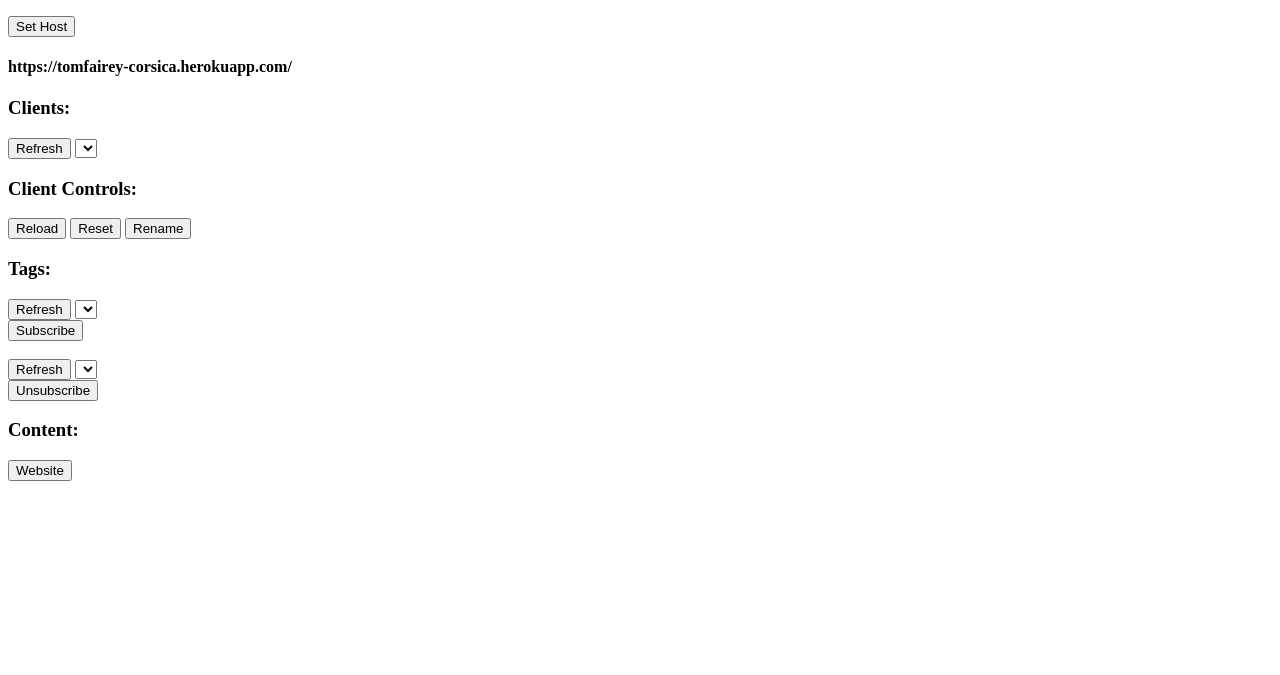
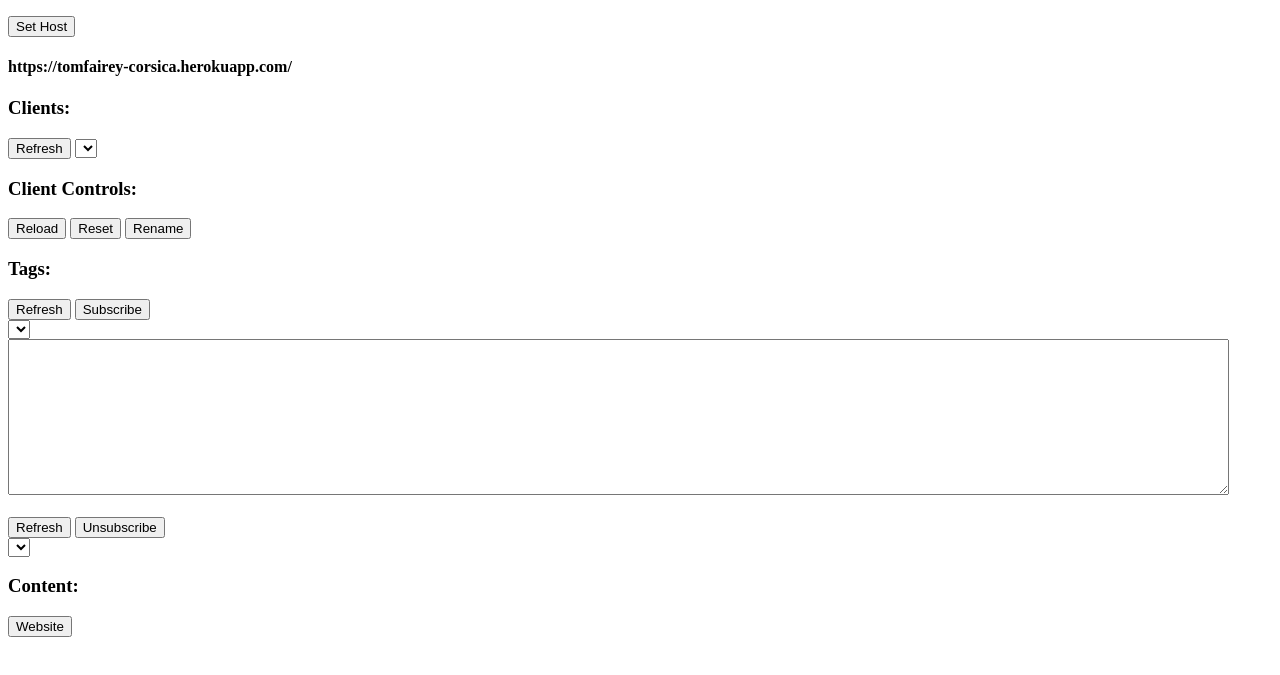
Before and after one commit to tomfairey/corsica-ui, a plain HTML site: page index.html in a window 1280 px wide. Shown: the part 105-780 px from the top of the page. Drawn offline with nearby package versions, Linux system fonts and the light colour scheme.

Commit message:
Tag Content and extra comments
+ Add a textarea element that shows the user the content of the currently selected tag
+ Add comments showing the use of elements

```diff
--- a/index.html
+++ b/index.html
@@ -27,17 +27,23 @@
         <!-- Contains all options relating to content control for the current client -->
         <h3>Tags:</h3>
         <button onclick="getTags(parseSubscribeTags);">Refresh</button>
-        <select class="subscribeTags"></select>
-        <br />
         <!-- Subscribe the current client to a tag -->
         <button onclick="issueCommand('admin type=subscribe tag='+$('.subscribeTags').val()+' screen='+$('.clients').val());">Subscribe</button>
         <br />
+        <!-- Display the tags available to subscribe a screen to -->
+        <select class="subscribeTags" onChange="getTagContent(parseTagContent, $(this).val());"></select>
         <br />
+        <!-- Display the content of the currently selected tag on user selection -->
+        <textarea class="subscribeTagContent" cols="150" rows="10"></textarea>
+        <br />
+        <br />
+        <!-- Display the tags available to ubsubscribe a screen from -->
         <button onclick="getSubscriptions(parseUnsubscribeTags, $('.clients').val());">Refresh</button>
+        <!-- Unsubscribe the current client to a tag -->
+        <button onclick="issueCommand('admin type=unsubscribe tag='+$('.unsubscribeTags').val()+' screen='+$('.clients').val());">Unsubscribe</button>
+        <br />
         <select class="unsubscribeTags"></select>
         <br />
-        <!-- Unsubscribe the current client to a tag -->
-        <button onclick="issueCommand('admin type=unsubscribe tag='+$('.unsubscribeTags').val()+' screen='+$('.clients').val());">Unsubscribe</button>
         <h3>Content:</h3>
         <!-- Send a webpage to the client to be displayed -->
         <button onclick="issueCommand('content type=url url='+prompt('Enter website:')+' screen='+$('.clients').val());">Website</button>
--- a/js/main.js
+++ b/js/main.js
@@ -71,6 +71,23 @@ function getTags(callback) {
     });
 }
 
+// Get the content of a specific tag to display to the user on selection of said tag
+function getTagContent(callback, tagName){
+    $.ajax({
+        type: "POST",
+        url: host+"api/tags.getAll",
+        contentType: "application/json",
+        success: function(data) {
+            data.tags.forEach(function(tag) {
+                if(tag.name === tagName) {
+                    callback(tag);
+                };
+            });
+        },
+        dataType: "JSON"
+    });
+}
+
 // Parse all tags on the selected client so the user may subscribe clients to available tags
 function parseSubscribeTags(data) {
     $(".subscribeTags").html("");
@@ -78,7 +95,8 @@ function parseSubscribeTags(data) {
         if(Object.keys(data).length > 0 && data.constructor === Object) {
             $(".subscribeTags").append("<option>"+data.name+"</option>");
         }
-    })
+    });
+    getTagContent(parseTagContent, $(".subscribeTags").val());
 }
 
 // Parse all tags currently subscribed to by the selected client so the user may unsubscribe the client from said tag
@@ -90,6 +108,20 @@ function parseUnsubscribeTags(data, screen) {
     })
 }
 
+// Parse the content a specific tag holds, remove XSS possibility and append the string to the 'textarea' element
+function parseTagContent(data) {
+    $(".subscribeTagContent").html("");
+    console.log("data", data);
+    var lt = /</g,
+    gt = />/g,
+    ap = /'/g,
+    ic = /"/g;
+    data.commands.forEach(function(command) {
+        command = command.toString().replace(lt, "&lt;").replace(gt, "&gt;").replace(ap, "&#39;").replace(ic, "&#34;");
+        $(".subscribeTagContent").append(command + "\n\n");
+    });
+}
+
 // A single function to fetch and parse clients
 function displayClients() {
     getCensus(parseCensus);
```
